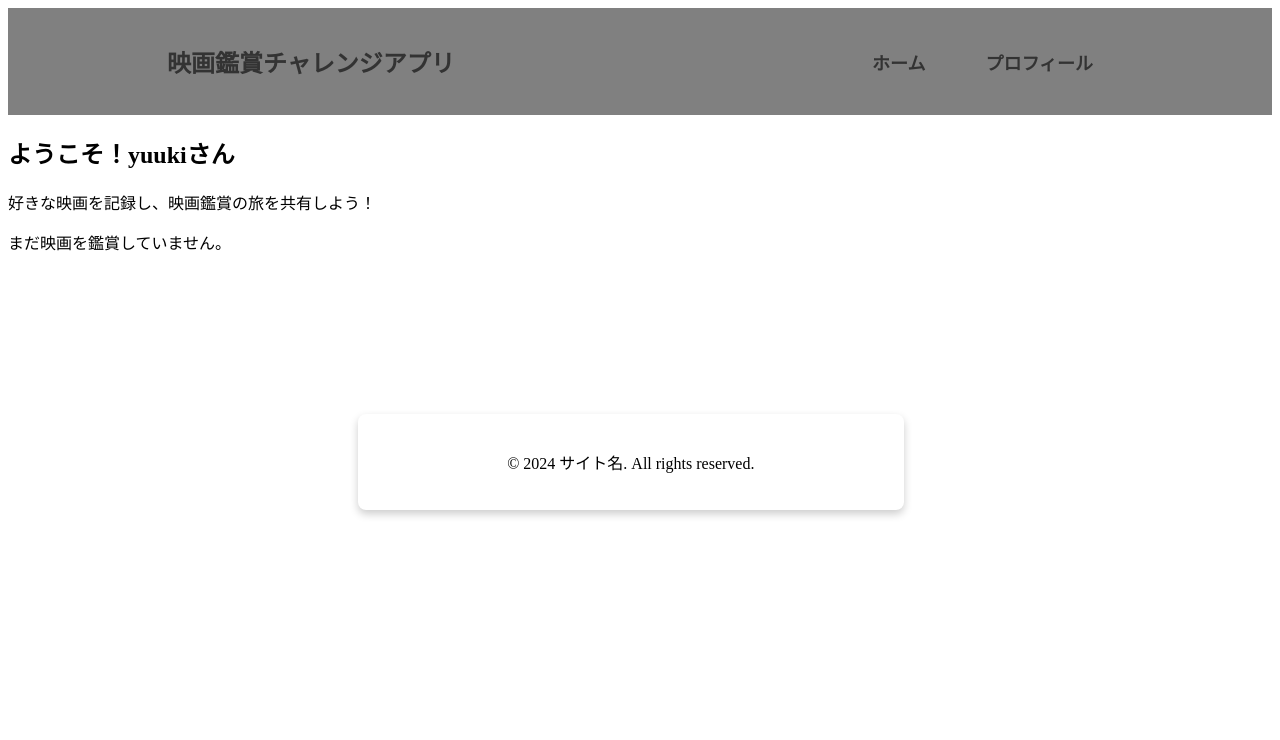
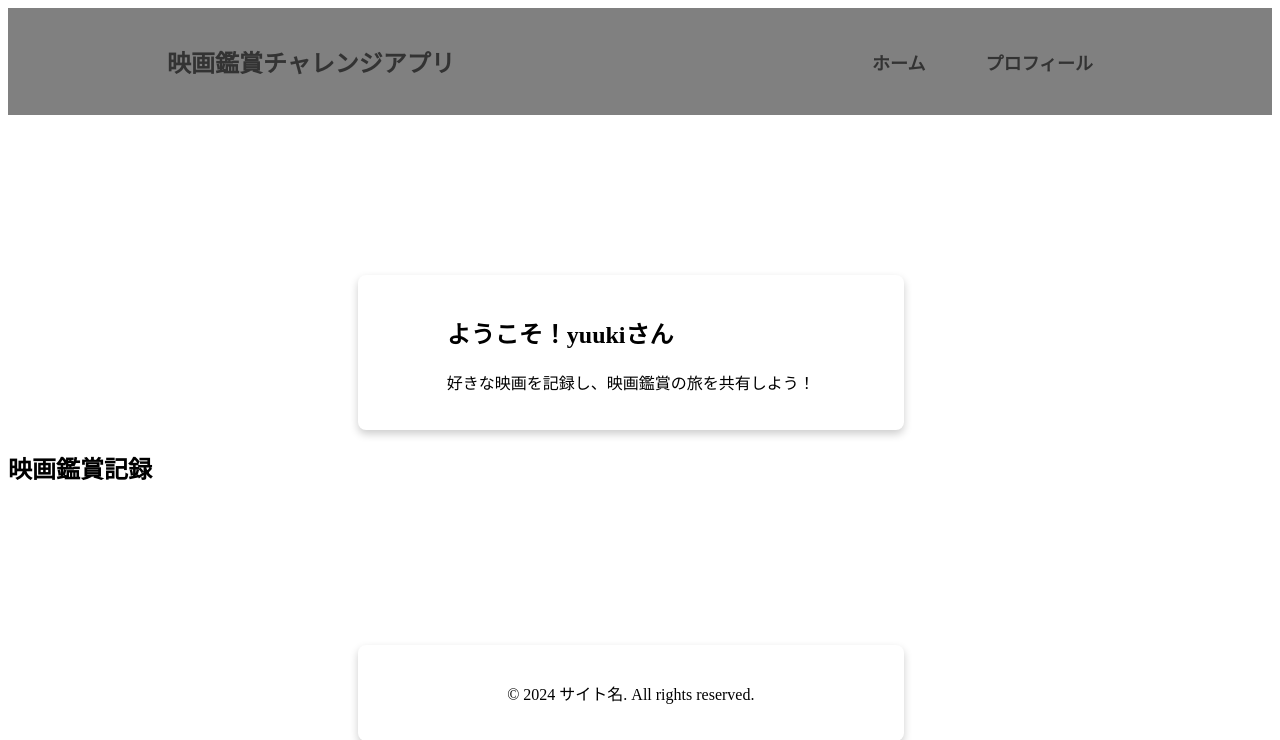
Before and after one commit to INswon/MovieChallenge, a Django app: page /users/home/ in a window 1280 px wide. Shown: the top 740 px of the page. Run offline with Django 5.2, Linux system fonts and the light colour scheme; a user stored in the database is signed in; data comes from the database, SQL or seed files in the repository.

Commit message:
Update home.html
記録サイトの作成

```diff
--- a/templates/users/home.html
+++ b/templates/users/home.html
@@ -1,28 +1,42 @@
 {% extends 'base.html' %}
 
+{% load static %}
+
 {% block content %}
-<div class="home-container">
-    <section class="welcome-section">
-        <h1>ようこそ！{{ user.username }}さん</h1>
-        <p>好きな映画を記録し、映画鑑賞の旅を共有しよう！</p>
-    </section>
 
-    <!-- 映画鑑賞記録 -->
-    <section class="movie-records">
-      <div class="movie-list">
-          {% for record in records %}
-            <div class="movie-item">
-                <img src="{{ record.poster.url }}" alt="{{ record.title }} ポスター">
-                <div class="movie-info">
-                    <h3>{{ record.title }}</h3>
-                    <p>鑑賞日: {{ record.date_watched }}</p>
-                    <p>評価: {% if record.rating == 1 %}★☆☆☆☆{% elif record.rating == 2 %}★★☆☆☆{% elif record.rating == 3 %}★★★☆☆{% elif record.rating == 4 %}★★★★☆{% else %}★★★★★{% endif %}</p>
+    <div class="container my-1">
+        <section class="jumbotron text-center">
+            <h1 class="jumbotron-heading">ようこそ！{{ user.username }}さん</h1>
+            <p class="lead text-muted">好きな映画を記録し、映画鑑賞の旅を共有しよう！</p>
+        </section>
+    </div>
+
+    <!-- 映画鑑賞記録セクション -->
+    <h2 class="text-center mb-4">映画鑑賞記録</h2>
+
+        {% for record in records %}
+            <div class="card mb-3 mx-auto" style="width: 1000px;">
+                <div class="row g-0">
+                    <div class="col-md-5">
+                        <img src="{{ record.poster.url }}" alt="{{ record.title }}">
+                    </div>
+
+                    <div class="col-md-7">
+                        <div class="card-body">
+                            <h5 class="card-title">{{ record.title }}</h5>
+                            <p class="card-text">鑑賞日: {{ record.date_watched }}</p>
+                            <p class="card-text">評価:
+                                {% if record.rating == 1 %}★☆☆☆☆
+                                {% elif record.rating == 2 %}★★☆☆☆
+                                {% elif record.rating == 3 %}★★★☆☆
+                                {% elif record.rating == 4 %}★★★★☆
+                                {% else %}★★★★★
+                                {% endif %}
+                            </p>
+                        </div>
+                    </div>
                 </div>
             </div>
-          {% empty %}
-            <p>まだ映画を鑑賞していません。</p>
-          {% endfor %}
-      </div>
-    </section>
-</div>
+        {% endfor %}
+
 {% endblock %}
```
